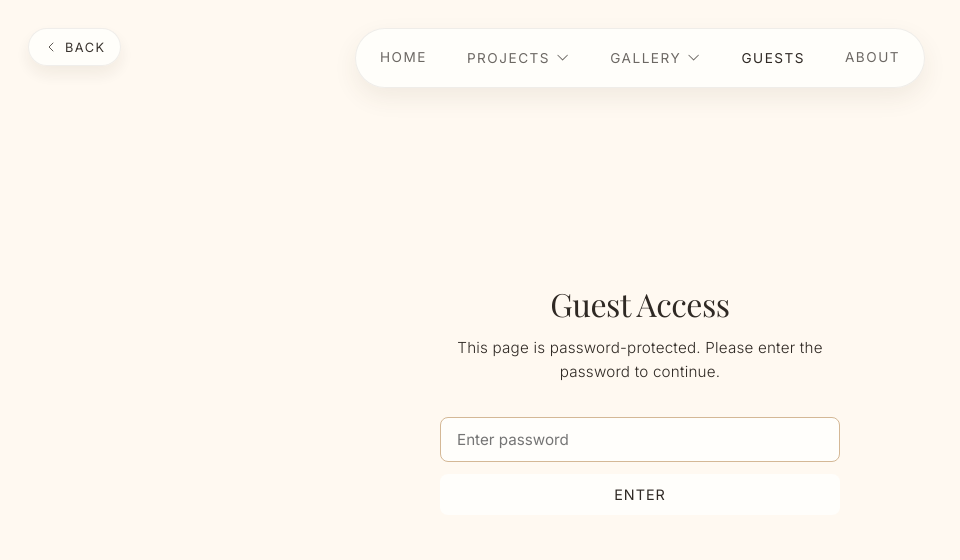
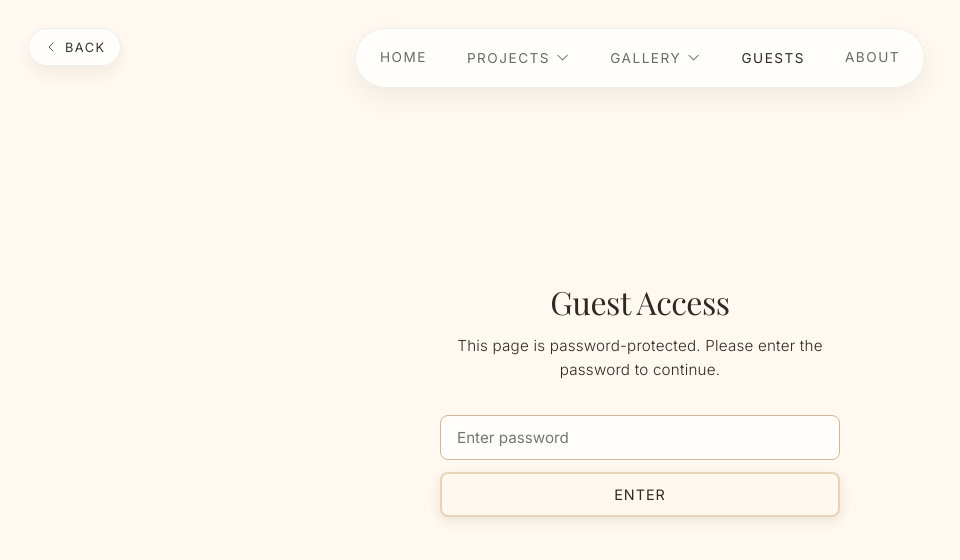
Before and after one commit to TheFox-cmd/mengrangu, a React (Vite) app: page /guests in a window 1280 px wide. Shown: the top 560 px of the page, without its empty margins (0-960 px from the left). Built offline with nearby package versions, Linux system fonts and the light colour scheme.

Commit message:
add: new feature

```diff
--- a/src/pages/GuestsPage.css
+++ b/src/pages/GuestsPage.css
@@ -61,15 +61,17 @@
   letter-spacing: 1px;
   text-transform: uppercase;
   padding: 12px 24px;
-  border: none;
+  border: 2px solid #e6d3b8;
   border-radius: 8px;
-  background: var(--bg-paper);
+  background: #fef8ef;
   color: var(--text-heading);
   cursor: pointer;
-  transition: background-color 0.2s ease;
+  box-shadow: 0 4px 12px rgba(150, 118, 84, 0.18);
+  transition: background-color 0.2s ease, border-color 0.2s ease;
 
   &:hover {
-    background: var(--accent-hover);
+    background: #f8ead6;
+    border-color: #d8bc97;
   }
 }
 
--- a/src/pages/ImageDetailPage.tsx
+++ b/src/pages/ImageDetailPage.tsx
@@ -85,7 +85,9 @@ export default function ImageDetailPage() {
     const imageName = (() => {
         const src = images[idx] ?? ''
         const decoded = decodeURIComponent(src.split('/').pop() ?? '')
-        return decoded.replace(/\.[^.]+$/, '').replace(/[-_]/g, ' ')
+        const baseName = decoded.replace(/\.[^.]+$/, '')
+        const withoutBuildHash = baseName.replace(/-[A-Za-z0-9_]{6,}$/, '')
+        return withoutBuildHash.replace(/[-_]/g, ' ').trim()
     })()
 
     return (
```
